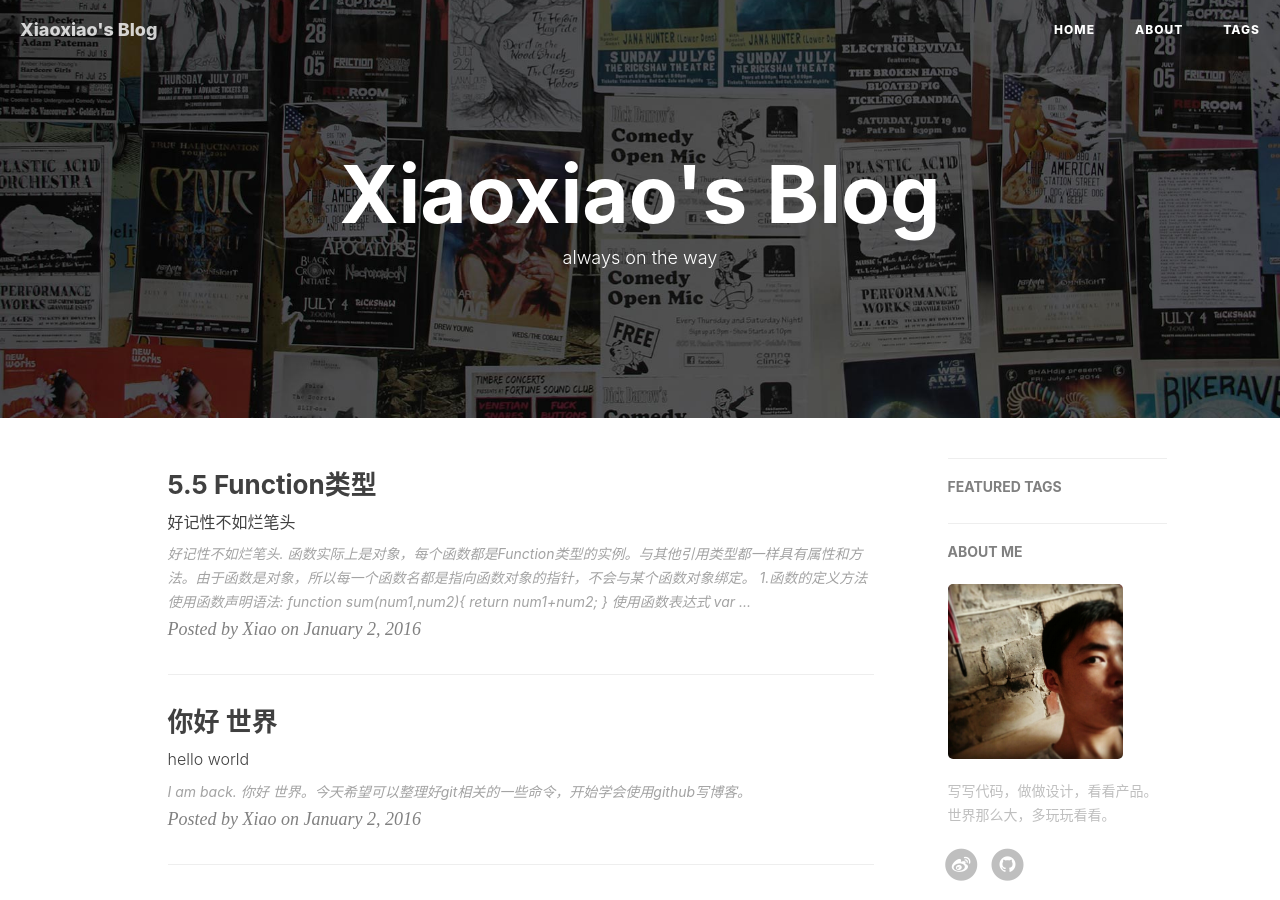
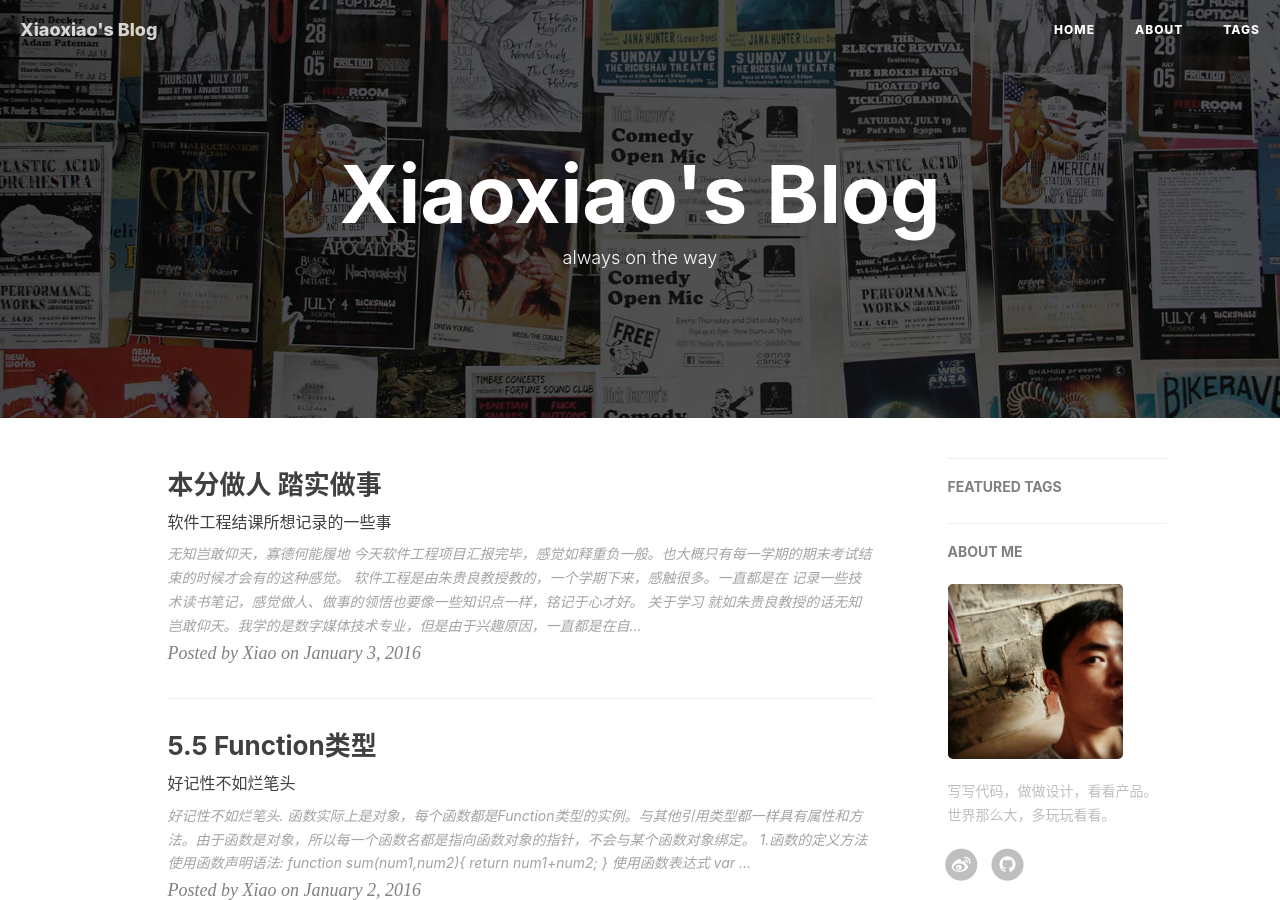
Before and after one commit to xx19941215/xx19941215.github.io, a Jekyll site: the page built from index.html, in a window 1280 px wide and 900 px high. Built offline with Jekyll 4.4.1, drawn with Linux system fonts in a browser that asks for light colours; nearby versions of some CDN libraries; the list of posts is cut into pages by our own code; comment, search, counter and statistics services are not loaded.

Commit message:
add post

````diff
--- a/_posts/2016-01-02-js-pro.markdown
+++ b/_posts/2016-01-02-js-pro.markdown
@@ -52,6 +52,7 @@ alert(xiaoxiao(10,10));//20
 sum=null;
 alert(xiaoxiao(10,10));//20
 ```
+
 ### 2.ECMAscript没有重载
 
 ### 3.函数声明和函数表达式的区别
--- /dev/null
+++ b/_posts/2016-01-03-soft-engineering.markdown
@@ -0,0 +1,31 @@
+---
+layout:     post
+title:      "本分做人 踏实做事"
+subtitle:   "软件工程结课所想记录的一些事"
+date:       2016-01-03 12:34:00
+author:     "Xiao"
+header-img: "img/post-bj-jspro.jpg"
+tags:
+    - 人生
+---
+
+>无知岂敢仰天，寡德何能履地
+
+今天软件工程项目汇报完毕，感觉如释重负一般。也大概只有每一学期的期末考试结束的时候才会有的这种感觉。
+软件工程是由[朱贵良](https://www.baidu.com/s?wd=%E6%9C%B1%E8%B4%B5%E8%89%AF)教授教的，一个学期下来，感触很多。一直都是在
+记录一些技术读书笔记，感觉做人、做事的领悟也要像一些知识点一样，铭记于心才好。
+
+- 关于学习
+
+就如朱贵良教授的话`无知岂敢仰天`。我学的是数字媒体技术专业，但是由于兴趣原因，一直都是在自学一些关于程序的课程。我自己常常
+感觉我程序会一点，3d，ps，影视后期会一点就很不错了。将来还有希望可以做写程序里面最会做图像处理，而图像处理里面程序写的最好的那种人呢。
+但是有比较才会知道差距，才会使人进步。项目汇报的时候，我看到了我和计科专业同学的编写代码能力的差距。<br/>
+就像朱教授项目汇报结束时所说的一样，到了日后毕业了，才知道当时在本科的时候真应该多学一点东西，否则真的会后悔莫及。
+
+- 关于做人
+
+在项目进展，汇报的过程中。我反思了我性格之中一些`令人担忧`的不足之处。首先`不勇于承担责任`是我以后必须要面对的问题。遇到可管可不管的事情
+的时候，我总是选择退出，这给人造成的影响很不好。在这次项目汇报答辩意识到了这些，我很庆幸，自己在以后的学习和生活在一定要注意改正。
+`换位思考`意味着我以后真的需要多为别人考虑一下，不仅是学习还是人际交往，这都是必须要做到的。<br/>
+
+可能是由于我从小生活环境的原因，我感觉我有时候太以自我为中心了。多思考下别人的处境，有时候问题会更好解决些。
````
